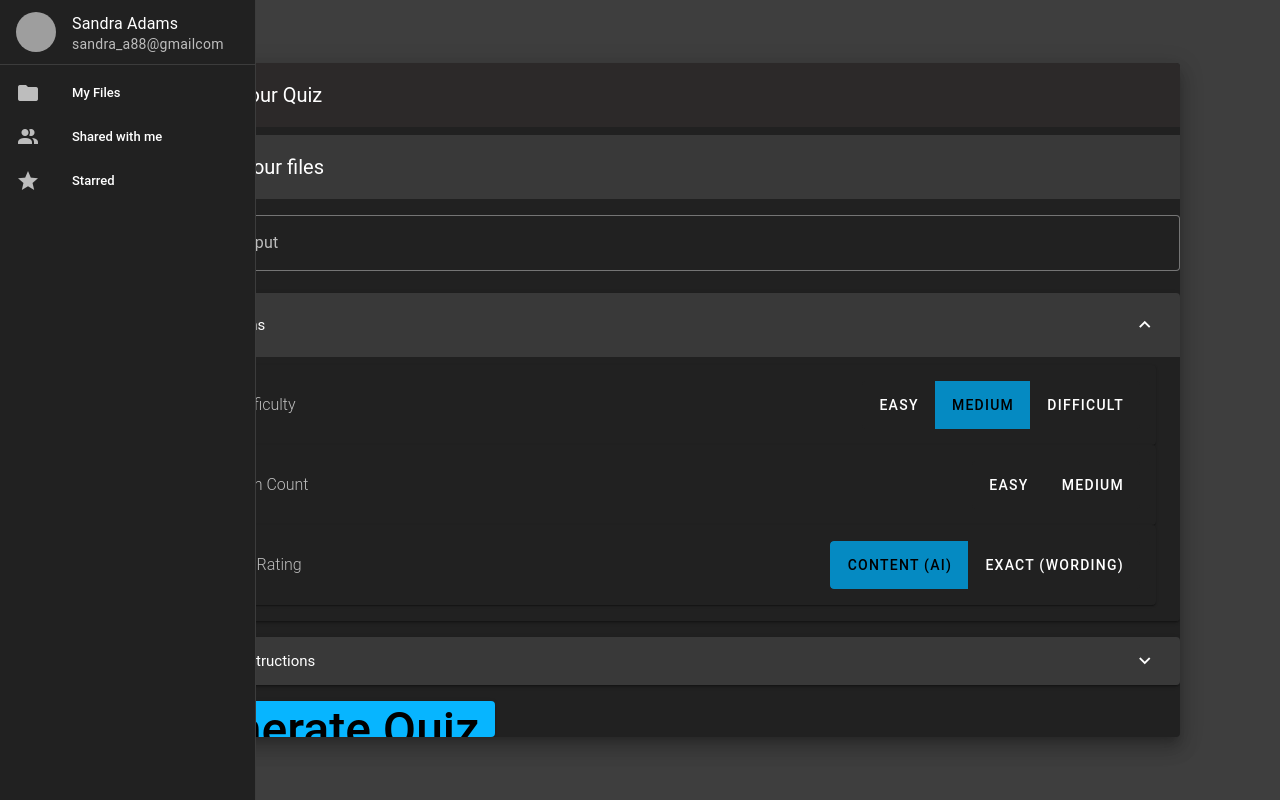
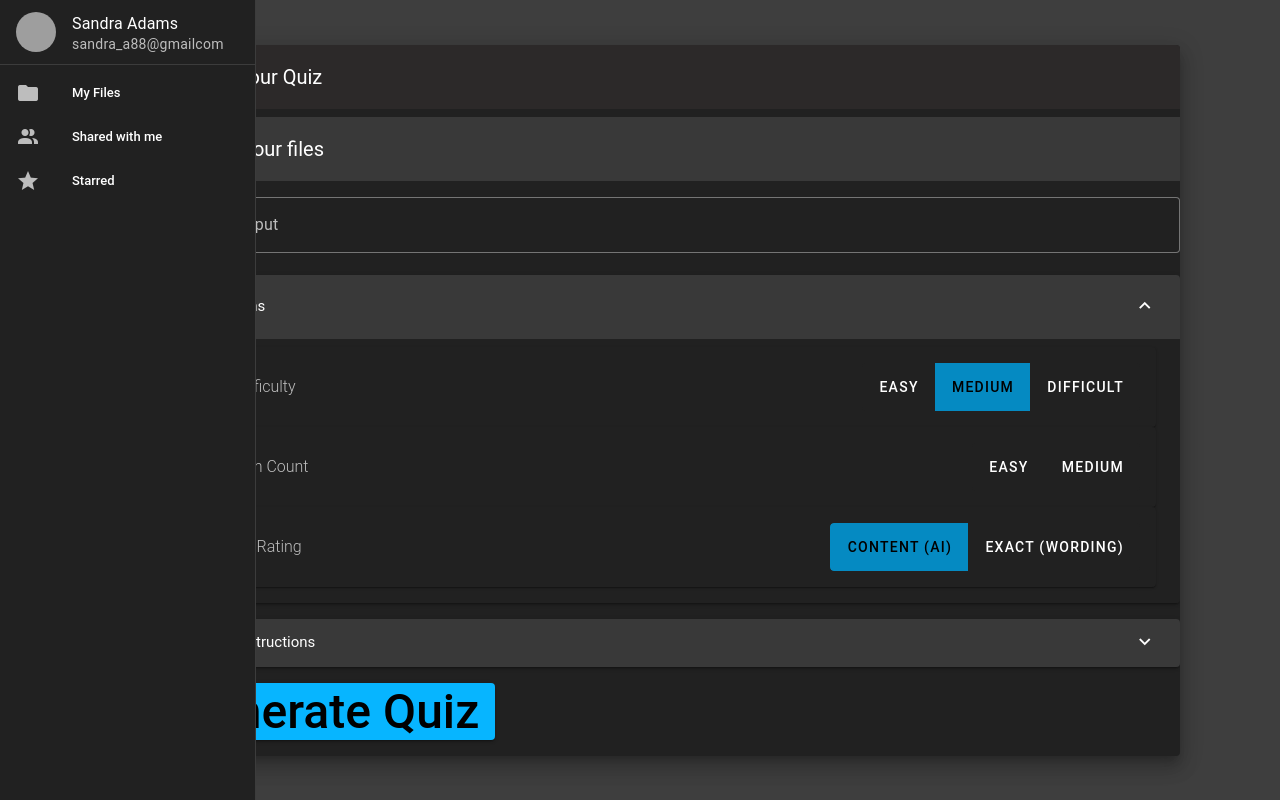
Before and after one commit to JAM3333/Quizzard, a Vue app in the folder Quizzard/: page /quizcreator in a window 1280 px wide. Built offline with nearby package versions, Linux system fonts and the light colour scheme; grey boxes are pictures that could not be loaded.

Commit message:
Update QuizCreator.vue

```diff
--- a/Quizzard/src/views/QuizCreator.vue
+++ b/Quizzard/src/views/QuizCreator.vue
@@ -7,7 +7,7 @@ import vuetify from "../plugins/vuetify.js";
   <v-app>
     <SideBar></SideBar>
     <v-main color="background" class="d-flex align-center justify-center">
-      <v-card width="80vw" elevation="12">
+      <v-card width="80vw" height="auto" elevation="12">
         <v-toolbar color="primary" title="Create your Quiz"></v-toolbar>
         <v-toolbar
           class="text-medium-emphasis mt-2 font-weight-light"
@@ -93,7 +93,7 @@ import vuetify from "../plugins/vuetify.js";
           </v-expansion-panel>
         </v-expansion-panels>
 
-        <v-btn value="submit" class="mt-4 text-h3" color="button">
+        <v-btn value="submit" class="mt-4 mb-4 text-h3" height="auto" color="button">
           Generate Quiz
         </v-btn>
       </v-card>
```
